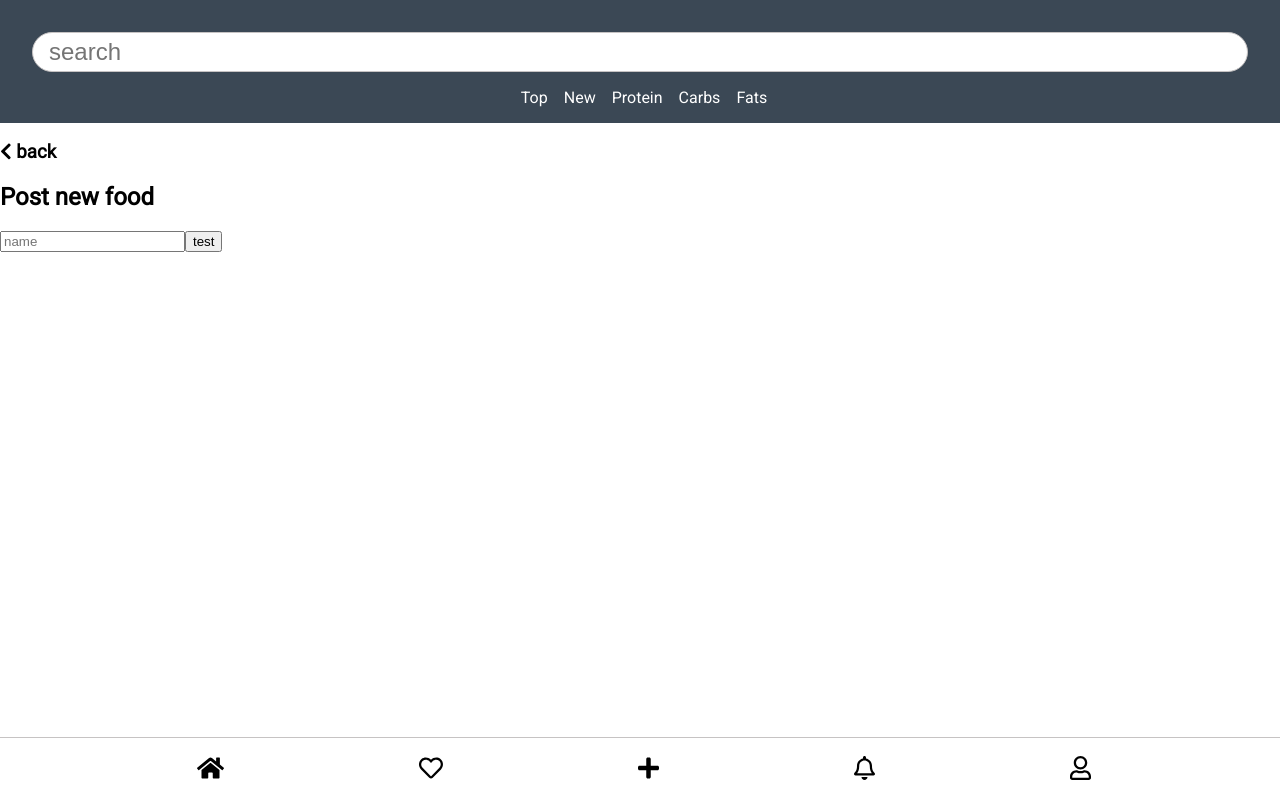
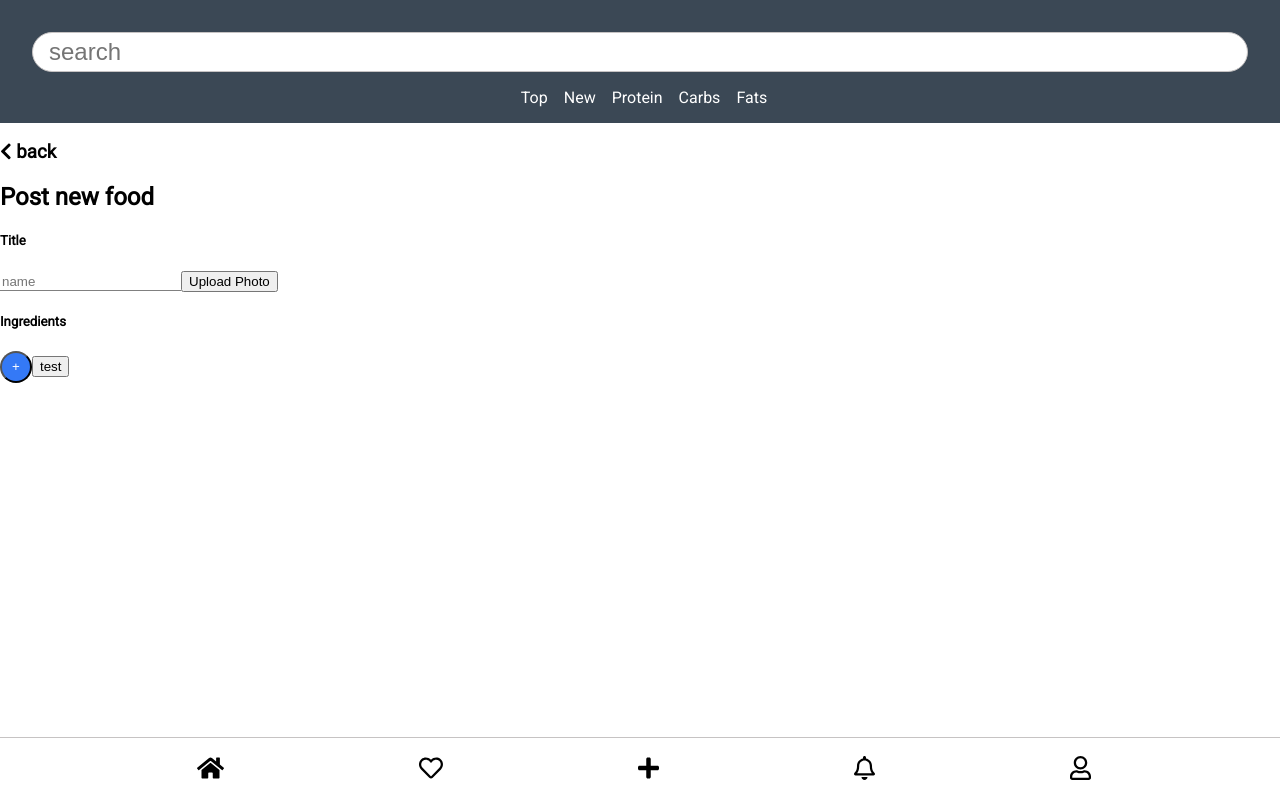
Before and after one commit to mcdanije22/macro_social, a React (Create React App) app in the folder client/: page /addpost in a window 1280 px wide. Built offline with nearby package versions, Linux system fonts and the light colour scheme.

Commit message:
add section work, reactstrap added, keep?

```diff
--- a/client/package.json
+++ b/client/package.json
@@ -16,6 +16,7 @@
     "react-redux": "^7.1.0",
     "react-router-dom": "^5.0.1",
     "react-scripts": "3.1.1",
+    "reactstrap": "^8.0.1",
     "redux": "^4.0.4",
     "redux-logger": "^3.0.6",
     "sass": "^1.22.9"
--- a/client/public/index.html
+++ b/client/public/index.html
@@ -28,7 +28,7 @@
     <title>React App</title>
   </head>
   <body>
-    <noscript>You need to enable JavaScript to run this app.</noscript>
+      <noscript>You need to enable JavaScript to run this app.</noscript>
     <div id="root"></div>
     <!--
       This HTML file is a template.
--- a/client/src/components/addPost/AddPost.js
+++ b/client/src/components/addPost/AddPost.js
@@ -1,7 +1,9 @@
 import React,{Component} from 'react';
 import { FontAwesomeIcon } from '@fortawesome/react-fontawesome'
 import { faChevronLeft} from '@fortawesome/free-solid-svg-icons';
+import './addPost.scss';
 import axios from 'axios';
+import { Button } from 'reactstrap';
 
 class AddPost extends Component{
     constructor(){
@@ -42,8 +44,14 @@ class AddPost extends Component{
             <div>
                 <h3><FontAwesomeIcon icon={faChevronLeft} /> back</h3>
                 <h2>Post new food</h2>
-                <input placeholder='name' />
-                <button type='button' onClick={this.getItem}>test</button>
+                <div id='addForm'>
+                    <h5>Title</h5>
+                    <input placeholder='name' className='addInput'/>
+                    <button>Upload Photo</button>
+                    <h5>Ingredients</h5>
+                    <Button className='plusButton' color='primary'>+</Button>
+                    <button type='button' onClick={this.getItem}>test</button>
+                </div>
             </div>
         )
     }
--- a/client/src/components/addPost/addPost.scss
+++ b/client/src/components/addPost/addPost.scss
@@ -0,0 +1,13 @@
+#addForm{
+    .addInput{
+        border:none;
+        border-bottom: 1px solid gray;
+    }
+    .plusButton{
+        background-color: #3479F6;
+        color: white;
+        border-radius: 2rem;
+        height: 2rem;
+        width: 2rem;
+    }
+}
--- a/package.json
+++ b/package.json
@@ -13,6 +13,7 @@
     "body-parser": "^1.19.0",
     "cors": "^2.8.5",
     "express": "^4.17.1",
+    "materialize-css": "^1.0.0",
     "mongoose": "^5.6.9"
   },
   "devDependencies": {
```
Also changed, not shown: 2 other files (tests, documents, lock files or other folders).
